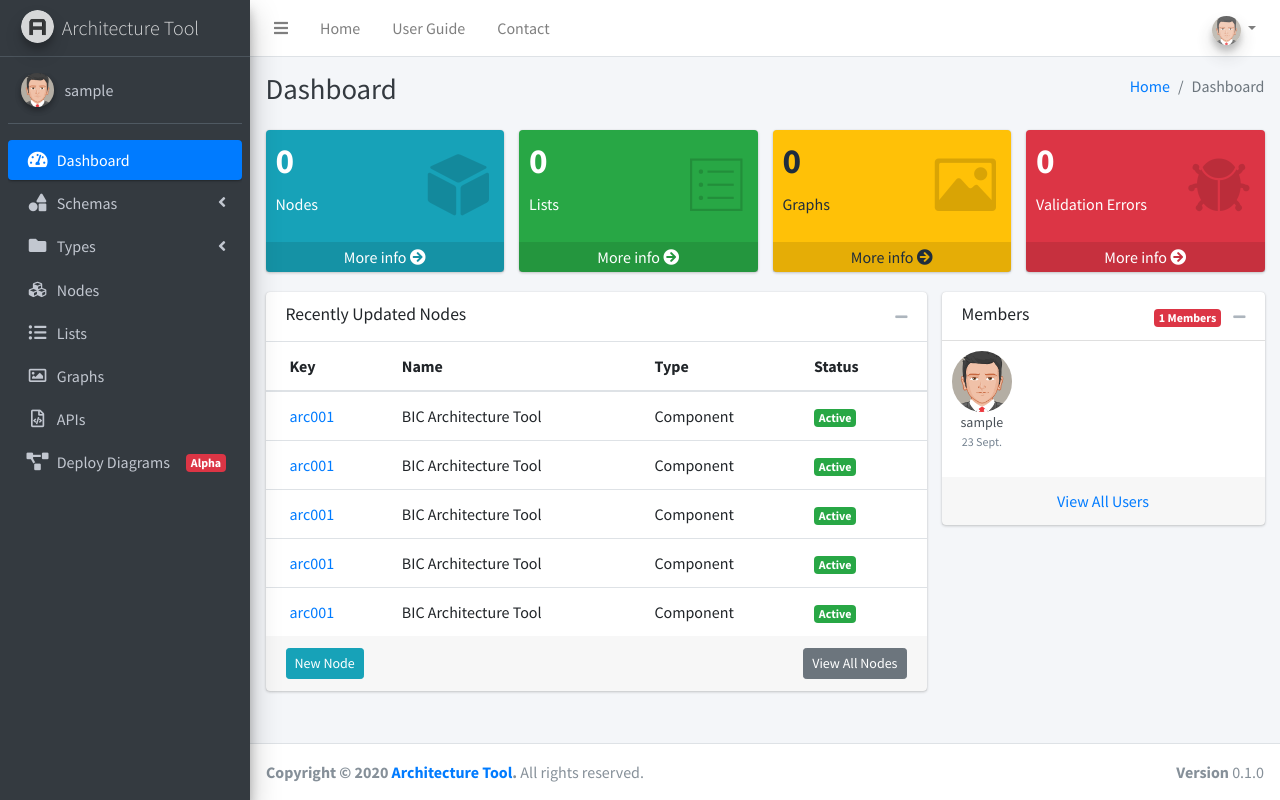
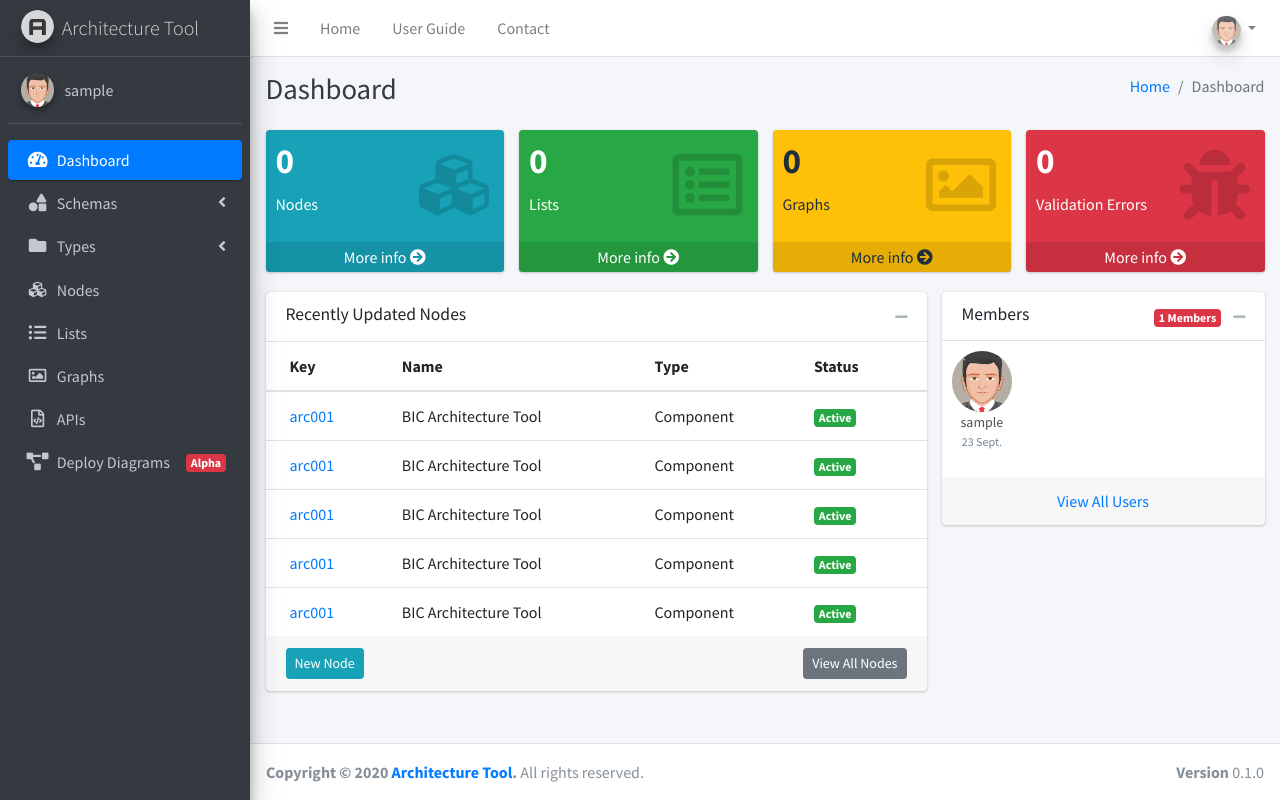
Before and after one commit to goldginkgo/architecture_tool_django, a Django app: page / in a window 1280 px wide. Run offline with Django 3.2, Linux system fonts and the light colour scheme; the visitor is signed in with stand-in values (Sample User, id 1); data comes from the database, SQL or seed files in the repository; data that the repository does not hold is empty; some libraries are stand-ins or nearby versions.

Commit message:
Rename files

```diff
--- a/architecture_tool_django/dashboard/views.py
+++ b/architecture_tool_django/dashboard/views.py
@@ -18,7 +18,9 @@ def dashboard(request):
             user_info[user.username]["avatar_url"] = social_account.get_avatar_url()
 
     return render(
-        request, "pages/home.html", {"user_info": user_info, "total_users": total_users}
+        request,
+        "pages/dashboard.html",
+        {"user_info": user_info, "total_users": total_users},
     )
 
 
--- a/architecture_tool_django/templates/layouts/base.html
+++ b/architecture_tool_django/templates/layouts/base.html
@@ -30,13 +30,13 @@
 
 <body class="hold-transition {% block body_class %}{% endblock body_class %}">
   <div class="wrapper">
-    {% include 'includes/navigation.html' %}
+    {% include 'includes/_navigation.html' %}
 
-    {% include 'includes/sidebar.html' %}
+    {% include 'includes/_sidebar.html' %}
 
     {% block content %}{% endblock content %}
 
-    {% include 'includes/footer.html' %}
+    {% include 'includes/_footer.html' %}
 
     <!-- Control Sidebar -->
     <aside class="control-sidebar control-sidebar-dark">
--- a/architecture_tool_django/templates/pages/home.html
+++ b/architecture_tool_django/templates/pages/dashboard.html
@@ -6,12 +6,6 @@
 
 <!-- Element injected in the BODY element -->
 {% block body_class %} sidebar-mini {% endblock body_class %}
-
-<!-- Specific Page CSS goes HERE  -->
-{% block extra_css %}
-<!-- Ionicons -->
-<link rel=" stylesheet" href="https://code.ionicframework.com/ionicons/2.0.1/css/ionicons.min.css">
-{% endblock extra_css %}
 
 {% block content %}
 <!-- Content Wrapper. Contains page content -->
@@ -51,7 +45,7 @@
               <p>Nodes</p>
             </div>
             <div class="icon">
-              <i class="ion ion-cube"></i>
+              <i class="fas fa-cubes"></i>
             </div>
             <a href="#" class="small-box-footer">More info <i class="fas fa-arrow-circle-right"></i></a>
           </div>
@@ -69,7 +63,7 @@
               <p>Lists</p>
             </div>
             <div class="icon">
-              <i class="ion ion-ios-list-outline"></i>
+              <i class="far fa-list-alt"></i>
             </div>
             <a href="#" class="small-box-footer">More info <i class="fas fa-arrow-circle-right"></i></a>
           </div>
@@ -87,7 +81,7 @@
               <p>Graphs</p>
             </div>
             <div class="icon">
-              <i class="ion ion-image"></i>
+              <i class="far fa-image"></i>
             </div>
             <a href="#" class="small-box-footer">More info <i class="fas fa-arrow-circle-right"></i></a>
           </div>
@@ -105,7 +99,7 @@
               <p>Validation Errors</p>
             </div>
             <div class="icon">
-              <i class="ion ion-bug"></i>
+              <i class="fas fa-bug"></i>
             </div>
             <a href="#" class="small-box-footer">More info <i class="fas fa-arrow-circle-right"></i></a>
           </div>
--- a/architecture_tool_django/templates/typedefs/nodetypes/create.html
+++ b/architecture_tool_django/templates/typedefs/nodetypes/create.html
@@ -6,12 +6,6 @@
 
 <!-- Element injected in the BODY element -->
 {% block body_class %} sidebar-mini {% endblock body_class %}
-
-<!-- Specific Page CSS goes HERE  -->
-{% block extra_css %}
-<!-- Ionicons -->
-<link rel="stylesheet" href="https://code.ionicframework.com/ionicons/2.0.1/css/ionicons.min.css">
-{% endblock extra_css %}
 
 {% block content %}
 <!-- Content Wrapper. Contains page content -->
--- a/architecture_tool_django/templates/typedefs/nodetypes/list.html
+++ b/architecture_tool_django/templates/typedefs/nodetypes/list.html
@@ -122,7 +122,7 @@
 </div>
 
 <!-- Delete confirmation modal -->
-{% include "includes/confirm_modal.html" %}
+{% include "includes/_confirm_modal.html" %}
 
 <!-- /.content-wrapper -->
 {% endblock content %}
```
Also changed, not shown: architecture_tool_django/templates/includes/_confirm_modal.html (renamed from architecture_tool_django/templates/includes/confirm_modal.html), architecture_tool_django/templates/includes/_footer.html (renamed from architecture_tool_django/templates/includes/footer.html), architecture_tool_django/templates/includes/_navigation.html (renamed from architecture_tool_django/templates/includes/navigation.html), architecture_tool_django/templates/includes/_sidebar.html (renamed from architecture_tool_django/templates/includes/sidebar.html).
